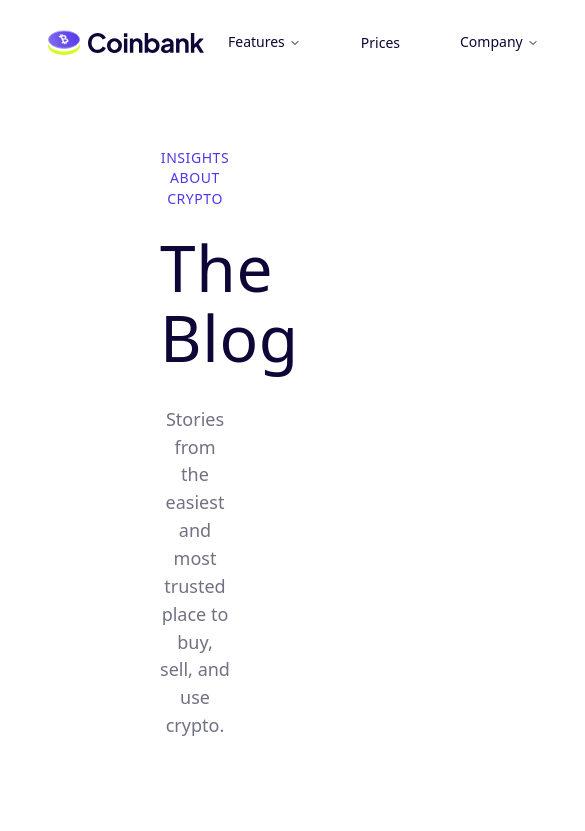
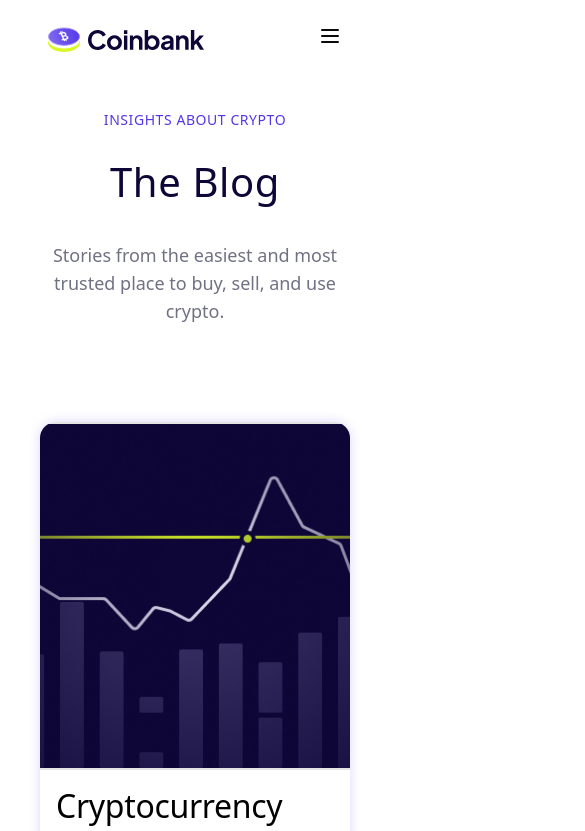
Before and after one commit to Obiski15/coinbank-FE, a Next.js app: page /blog in a window 390 px wide. Shown: the top 831 px of the page, 585 px wide, since content can reach past the window. Built offline with nearby package versions, Linux system fonts and the light colour scheme.

Commit message:
fix: worked on landing pages layout and blog page reponsiveness

```diff
--- a/src/components/landing-pages/blog/articles/Article.tsx
+++ b/src/components/landing-pages/blog/articles/Article.tsx
@@ -1,10 +1,8 @@
 import ArticleItem from "./ArticleItem"
-import ArticleRow from "./ArticleRow"
 
 function Article() {
   return (
-    <div className="space-y-8">
-      <ArticleRow>
+    <div className="grid grid-cols-1 gap-4 md:grid-cols-2 lg:grid-cols-3">
       <ArticleItem
         image="/images/landing-pages/blog/article-1.png"
         title="How to Use PayPal to Buy Cryptocurrencies"
@@ -20,8 +18,6 @@ function Article() {
         title="Three Reasons to Trade in Coinbank’s platform"
         href=""
       />
-      </ArticleRow>
-      <ArticleRow>
       <ArticleItem
         image="/images/landing-pages/blog/article-1.png"
         title="How to Use PayPal to Buy Cryptocurrencies"
@@ -37,8 +33,6 @@ function Article() {
         title="Three Reasons to Trade in Coinbank’s platform"
         href=""
       />
-      </ArticleRow>
-      <ArticleRow>
       <ArticleItem
         image="/images/landing-pages/blog/article-1.png"
         title="How to Use PayPal to Buy Cryptocurrencies"
@@ -54,7 +48,6 @@ function Article() {
         title="Three Reasons to Trade in Coinbank’s platform"
         href=""
       />
-      </ArticleRow>
     </div>
   )
 }
--- a/src/components/landing-pages/blog/articles/ArticleRow.tsx
+++ /dev/null
@@ -1,7 +0,0 @@
-import { ReactNode } from "react"
-
-function ArticleRow({ children }: { children: ReactNode }) {
-  return <div className="grid grid-cols-3 gap-4">{children}</div>
-}
-
-export default ArticleRow
--- a/src/components/landing-pages/blog/hero/Content.tsx
+++ b/src/components/landing-pages/blog/hero/Content.tsx
@@ -5,7 +5,7 @@ function Content() {
         INSIGHTS ABOUT CRYPTO
       </p>
       <div className="space-y-8">
-        <h2 className="text-display-lg font-medium tracking-[0.04rem] text-black">
+        <h2 className="text-display-md font-medium tracking-[0.04rem] text-black md:text-display-lg">
           The Blog
         </h2>
         <p className="text-lg text-neutral-500">
--- a/src/components/landing-pages/blog/hero/Hero.tsx
+++ b/src/components/landing-pages/blog/hero/Hero.tsx
@@ -3,7 +3,7 @@ import FeaturedArticle from "./featured-article"
 
 export default function Hero() {
   return (
-    <div className="space-y-24 px-40 py-16">
+    <div className="space-y-24 px-10 py-8 lg:px-40 lg:py-16">
       <Content />
       <FeaturedArticle />
     </div>
--- a/src/components/landing-pages/blog/hero/featured-article.tsx
+++ b/src/components/landing-pages/blog/hero/featured-article.tsx
@@ -1,10 +1,14 @@
+import Image from "next/image"
 import { format } from "date-fns"
 
 export default function FeaturedArticle() {
   return (
-    <div className="flex items-center justify-between">
-      <div className="w-[544px] border-2">chart</div>
-      <div className="p-16">
+    <div className="flex flex-col items-center justify-between overflow-hidden rounded-2xl shadow-[0px_0px_12px_0px_#5235E833] md:flex-row">
+      <div className="relative h-[348px] w-[544px] border-2">
+        <Image src="/images/landing-pages/blog/chart.png" alt="chart" fill />
+      </div>
+
+      <div className="p-4 xl:w-[calc(100%-544px)]">
         <div className="space-y-4">
           <h2 className="text-display-sm font-medium tracking-[-0.02rem] text-[#000000]">
             Cryptocurrency News: Building in Resiliency and International
--- a/src/components/landing-pages/bottom/Bottom.tsx
+++ b/src/components/landing-pages/bottom/Bottom.tsx
@@ -2,7 +2,7 @@ import Footer from "./Footer"
 
 export default function Bottom() {
   return (
-    <div className="shadow-[0px_4px_200px_0px-hsla(173, 59%, 94%, 0.2)] space-y-16 bg-primary-50 bg-page-bottom-gradient px-40 py-[100px]">
+    <div className="shadow-[0px_4px_200px_0px-hsla(173, 59%, 94%, 0.2)] space-y-16 bg-primary-50 bg-page-bottom-gradient p-10 py-[100px] lg:px-40">
       <Footer />
     </div>
   )
--- a/src/components/landing-pages/bottom/Footer.tsx
+++ b/src/components/landing-pages/bottom/Footer.tsx
@@ -24,7 +24,7 @@ async function Footer() {
   await connection()
 
   return (
-    <div className="shadow-[0px_4px_200px_0px_hsla(173, 59%, 94%, 0.2)] flex items-start justify-between gap-24 rounded-3xl bg-white pb-[58px] pl-16 pr-8 pt-16">
+    <div className="shadow-[0px_4px_200px_0px_hsla(173, 59%, 94%, 0.2)] flex flex-col items-start justify-between gap-12 rounded-3xl bg-white p-8 pb-[58px] lg:gap-24 lg:pl-16 lg:pr-8 lg:pt-16 min-[1100px]:flex-row">
       <div className="space-y-12">
         <div className="space-y-4">
           <Image alt="icon" src="/icons/icon.svg" width={42} height={40} />
@@ -61,7 +61,7 @@ async function Footer() {
         </p>
       </div>
 
-      <div className="flex items-start justify-between gap-8">
+      <div className="flex flex-col items-start justify-between gap-8 md:flex-row">
         <div className="space-y-4">
           <p className="text-base font-medium tracking-wider text-black">
             Company
--- a/src/components/landing-pages/header/Buttons.tsx
+++ b/src/components/landing-pages/header/Buttons.tsx
@@ -1,11 +1,15 @@
+import Link from "next/link"
+
 import { Button } from "@/components/ui/button"
 
 function Buttons() {
   return (
-    <div className="flex items-center justify-between gap-4">
-      <Button variant="outline">Sign in</Button>
+    <div className="flex flex-col items-start justify-between gap-10 lg:flex-row lg:items-center lg:gap-4">
+      <Button variant="outline">
+        <Link href="login">Sign in</Link>
+      </Button>
       <Button variant="outline-primary" className="text-primary">
-        Get Started
+        <Link href="register">Get Started</Link>
       </Button>
     </div>
   )
--- /dev/null
+++ b/src/components/landing-pages/header/Hamburger.tsx
@@ -0,0 +1,39 @@
+import { Menu } from "lucide-react"
+
+import {
+  Sheet,
+  SheetContent,
+  SheetDescription,
+  SheetHeader,
+  SheetTitle,
+  SheetTrigger,
+} from "@/components/ui/sheet"
+
+import Buttons from "./Buttons"
+import Navbar from "./Navbar"
+
+function Hamburger() {
+  return (
+    <div className="lg:hidden">
+      <Sheet>
+        <SheetHeader className="hidden">
+          <SheetTitle>Side navigation</SheetTitle>
+          <SheetDescription>Mobile navigation menu</SheetDescription>
+        </SheetHeader>
+
+        <SheetTrigger>
+          <Menu />
+        </SheetTrigger>
+
+        <SheetContent>
+          <div className="flex flex-col items-start justify-start gap-10">
+            <Navbar />
+            <Buttons />
+          </div>
+        </SheetContent>
+      </Sheet>
+    </div>
+  )
+}
+
+export default Hamburger
--- a/src/components/landing-pages/header/Header.tsx
+++ b/src/components/landing-pages/header/Header.tsx
@@ -1,5 +1,6 @@
 import Logo from "../../Logo"
 import Buttons from "./Buttons"
+import Hamburger from "./Hamburger"
 import Navbar from "./Navbar"
 
 function Header() {
@@ -7,8 +8,14 @@ function Header() {
     <div className="bg-white px-12 py-6 backdrop-blur-[80px]">
       <div className="flex items-center justify-between gap-2">
         <Logo />
-        <Navbar />
-        <Buttons />
+        <div className="max-lg:hidden">
+          <Navbar />
+        </div>
+        <div className="max-lg:hidden">
+          <Buttons />
+        </div>
+
+        <Hamburger />
       </div>
     </div>
   )
--- a/src/components/landing-pages/header/Navbar.tsx
+++ b/src/components/landing-pages/header/Navbar.tsx
@@ -15,9 +15,9 @@ import {
 function Navbar() {
   return (
     <NavigationMenu>
-      <NavigationMenuList className="gap-10">
+      <NavigationMenuList className="gap-10 max-lg:flex-col max-lg:items-start max-lg:justify-start">
         <NavigationMenuItem>
-          <NavigationMenuTrigger className="text-sm font-medium text-black">
+          <NavigationMenuTrigger className="text-sm font-medium text-black max-lg:px-0">
             Features
           </NavigationMenuTrigger>
           <NavigationMenuContent>
@@ -70,14 +70,15 @@ function Navbar() {
           </NavigationMenuContent>
         </NavigationMenuItem>
         <NavigationMenuItem>
-          <Link href="/">
-            <NavigationMenuLink className="text-sm font-medium text-black">
-              Prices
-            </NavigationMenuLink>
-          </Link>
+          <NavigationMenuLink
+            href="/"
+            className="text-sm font-medium text-black"
+          >
+            Prices
+          </NavigationMenuLink>
         </NavigationMenuItem>
         <NavigationMenuItem>
-          <NavigationMenuTrigger className="text-sm font-medium text-black">
+          <NavigationMenuTrigger className="text-sm font-medium text-black max-lg:px-0">
             Company
           </NavigationMenuTrigger>
           <NavigationMenuContent>
@@ -146,11 +147,12 @@ function Navbar() {
         </NavigationMenuItem>
 
         <NavigationMenuItem>
-          <Link href="/">
-            <NavigationMenuLink className="text-sm font-medium text-black">
-              Developers
-            </NavigationMenuLink>
-          </Link>
+          <NavigationMenuLink
+            href="/"
+            className="text-sm font-medium text-black"
+          >
+            Developers
+          </NavigationMenuLink>
         </NavigationMenuItem>
       </NavigationMenuList>
     </NavigationMenu>
```
Also changed, not shown: public/images/landing-pages/blog/chart.png (added). Lines whose indentation alone changed are shown as unchanged.
